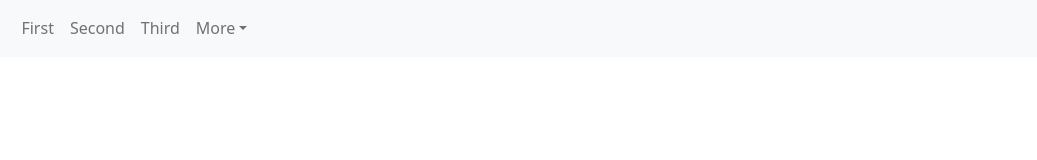
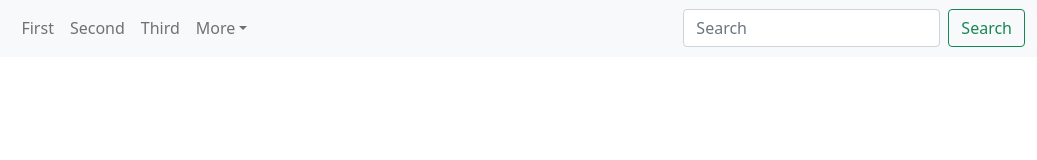
Before and after one commit to MonteSC0011/html2, a plain HTML site: page navComponents2.html in a window 1280 px wide. Shown: the full height of the page, 243-1280 px from the left. Drawn offline with nearby package versions, Linux system fonts and the light colour scheme.

Commit message:
NavBoots

```diff
--- a/navComponents2.html
+++ b/navComponents2.html
@@ -28,8 +28,8 @@
             <!--  -->
             <div class="collapse navbar-collapse" id="navbar1">
                 <!--  -->
-                <ul class="navbar-nav">
-
+                <ul class="navbar-nav d-flex me-auto">
+                    <!--  -->
                     <li class="nav-item active">
                         <a class="nav-link" href="https://www.nytimes.com">First</a>
                     </li>
@@ -41,7 +41,7 @@
                     <li class="nav-item active">
                         <a class="nav-link" href="https://www.nytimes.com">Third</a>
                     </li>
-
+                    <!--  -->
                     <li class="nav-item dropdown">
                         <a class="nav-link dropdown-toggle" href="" role="button" data-bs-toggle="dropdown">More</a>
                         <ul class="dropdown-menu">
@@ -61,18 +61,21 @@
                                 <a href="https://www.espn.com" class="dropdown-item">FourthDropdown</a>
                             </li>
 
-
-
                         </ul>
 
                     </li>
 
                 </ul>
+                <!--  -->
+                <form class="d-flex" action="/testing">
+
+                    <input class="form-control me-2" type="search" placeholder="Search">
+                    <button class="btn btn-outline-success" type="submit">Search</button>
 
 
+                </form>
+
             </div>
-
-
         </div>
     </nav>
 
```
